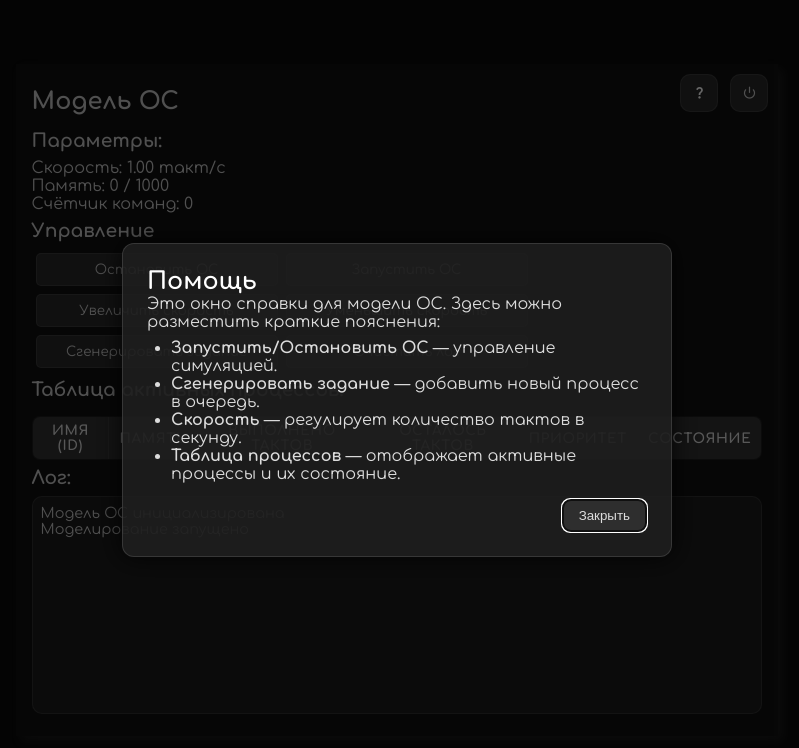
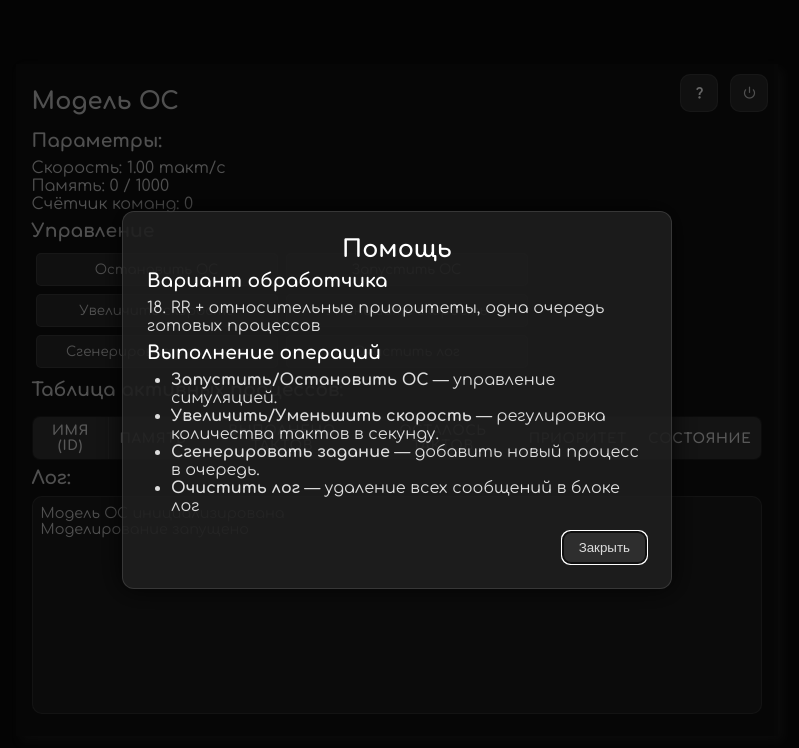
Before and after one commit to gefeeplay/web-os-model, a Vue app: page /os in a window 1280 px wide. Both pictures are taken after a click on the element "question_mark". Shown: the top 748 px of the page, without its empty margins (243-1042 px from the left). Built offline with nearby package versions, Linux system fonts and the light colour scheme.

Commit message:
helpView update

```diff
--- a/src/components/HelpView.vue
+++ b/src/components/HelpView.vue
@@ -39,12 +39,16 @@ function handleBackdropClick(e) {
     <dialog ref="dialogRef" class="help-dialog" @click="handleBackdropClick" @close="emit('closeHelp')">
         <div class="help-content">
             <h2>Помощь</h2>
-            <p>Это окно справки для модели ОС. Здесь можно разместить краткие пояснения:</p>
+
+            <h3>Вариант обработчика</h3>
+            <p>18. RR + относительные приоритеты, одна очередь готовых процессов</p>
+
+            <h3>Выполнение операций</h3>
             <ul>
                 <li><strong>Запустить/Остановить ОС</strong> — управление симуляцией.</li>
+                <li><strong>Увеличить/Уменьшить скорость</strong> — регулировка количества тактов в секунду.</li>
                 <li><strong>Сгенерировать задание</strong> — добавить новый процесс в очередь.</li>
-                <li><strong>Скорость</strong> — регулирует количество тактов в секунду.</li>
-                <li><strong>Таблица процессов</strong> — отображает активные процессы и их состояние.</li>
+                <li><strong>Очистить лог</strong> — удаление всех сообщений в блоке лог</li>
             </ul>
             <div class="help-footer">
                 <button @click="emit('closeHelp')">Закрыть</button>
@@ -54,6 +58,15 @@ function handleBackdropClick(e) {
 </template>
 
 <style scoped>
+h2 {
+    text-align: center;
+    padding-bottom: 0.5rem;
+}
+
+p {
+    padding: 0.5rem 0rem;
+}
+
 .help-dialog {
     position: fixed;
     top: 50%;
@@ -68,13 +81,15 @@ function handleBackdropClick(e) {
     width: 80%;
     box-shadow: 0 0 25px rgba(0, 0, 0, 0.8);
     font-family: "Comfortaa", "Open Sans", sans-serif;
+    cursor: default;
 }
 
 .help-dialog::backdrop {
     background: rgba(0, 0, 0, 0.6);
+    cursor: pointer;
 }
 
-.help-content h2 {
+.help-content h2, h3 {
     margin-top: 0;
     color: rgb(255, 255, 255);
 }
```
